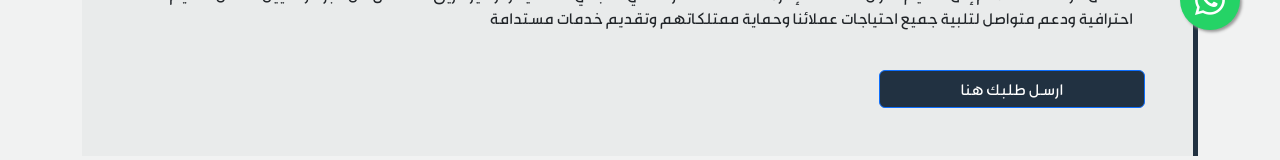
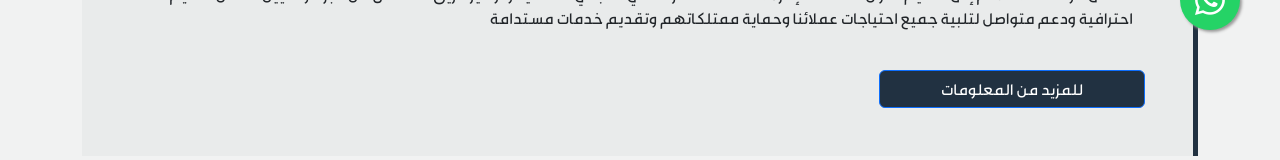
Before and after one commit to 6degrees/www.essham.com.sa, a Nuxt app: page / in a window 1280 px wide. Shown: the part 730-890 px from the top of the page. Built offline with nearby package versions, Linux system fonts and the light colour scheme.

Commit message:
about us button text

```diff
--- a/components/AboutUs.vue
+++ b/components/AboutUs.vue
@@ -10,7 +10,7 @@
                 <p>تسعى مؤسسة اسهام إلى تقديم حلول متكاملة لإدارة الأملاك المشتركة في المباني السكنية وتوفير فريق متخصص من خبراء وفنيين لضمان تقديم خدمة احترافية ودعم متواصل لتلبية جميع احتياجات عملائنا وحماية ممتلكاتهم وتقديم خدمات مستدامة</p>
               </div>
               <div>
-                <a href="/images/EsshamProfile.pdf" class="btn btn-primary col-sm-3  mx-auto mb-5" type="button" target="_blank">ارسل طلبك هنا</a>
+                <a href="/images/EsshamProfile.pdf" class="btn btn-primary col-sm-3  mx-auto mb-5" type="button" target="_blank">للمزيد من المعلومات</a>
               </div>
             </div>
           </div>
```
